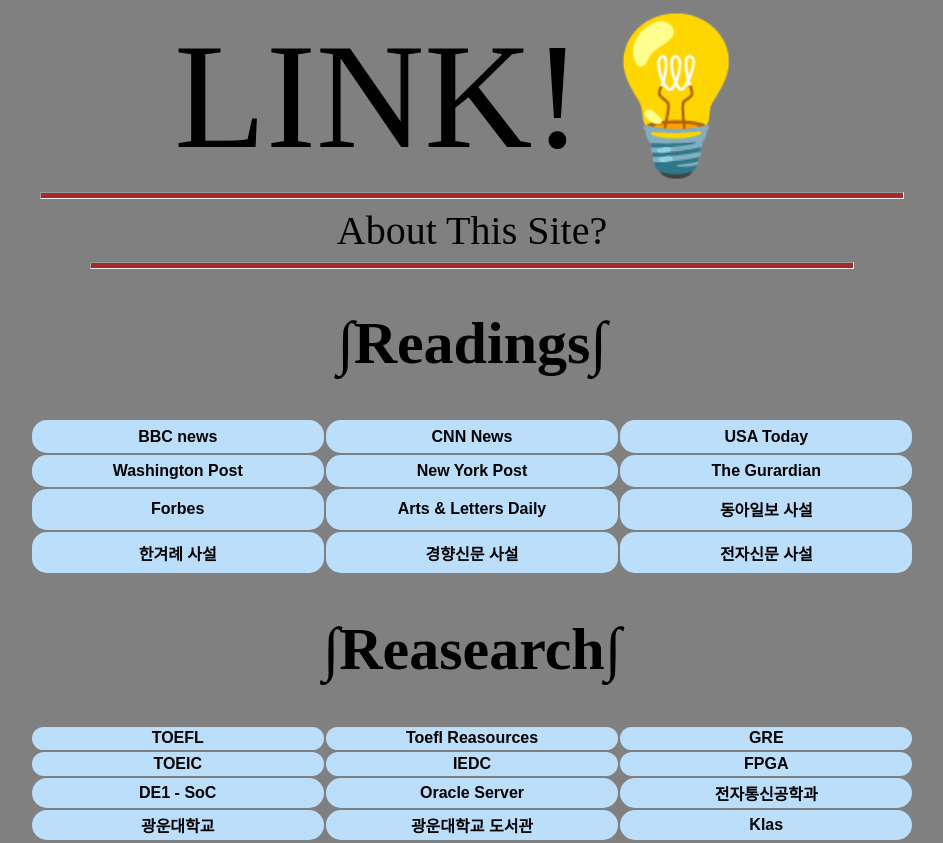
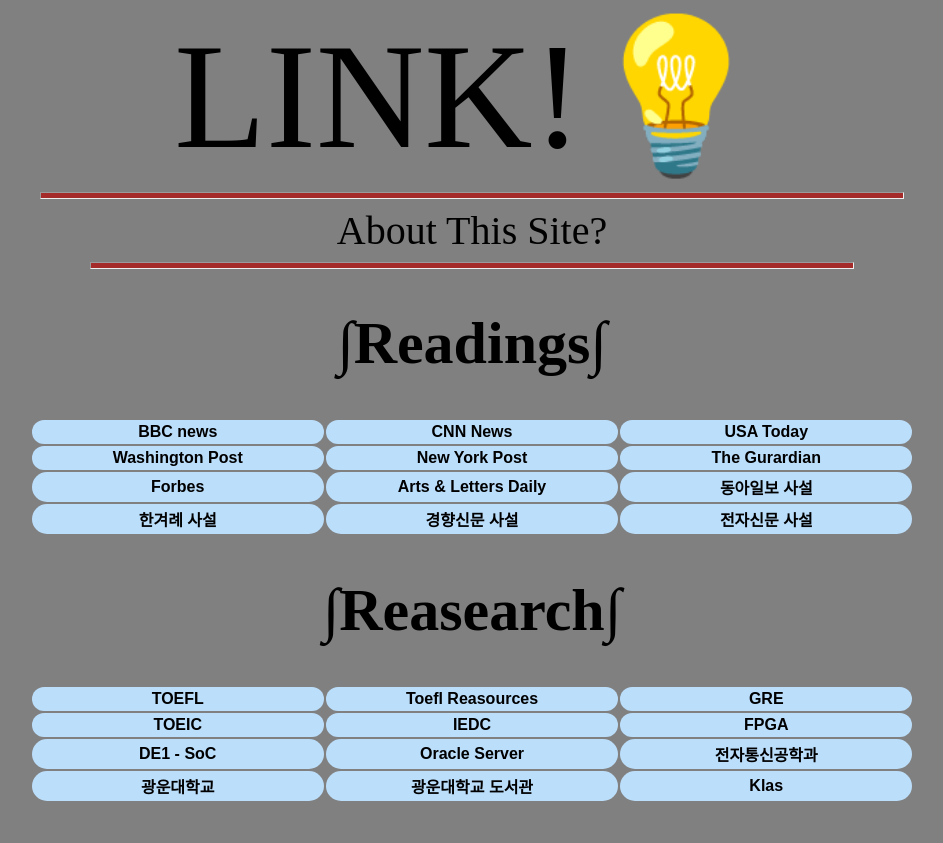
Before and after one commit to electron65/link.kojw.com, a plain HTML site: page index.html in a window 1280 px wide. Shown: the top 843 px of the page, without its empty margins (168-1111 px from the left). Drawn offline with Linux system fonts and the light colour scheme.

Commit message:
Update index.html

```diff
--- a/index.html
+++ b/index.html
@@ -127,7 +127,7 @@ footer{
         <!--   Title   -->
     <h1 class="reading">∫Readings∫</h1>
         <!--   Table   -->
-    <table class="long">
+    <table class="short">
     <p>
         <tr>
         <td><a href="https://www.bbc.com/news">BBC news</a></td>
```
